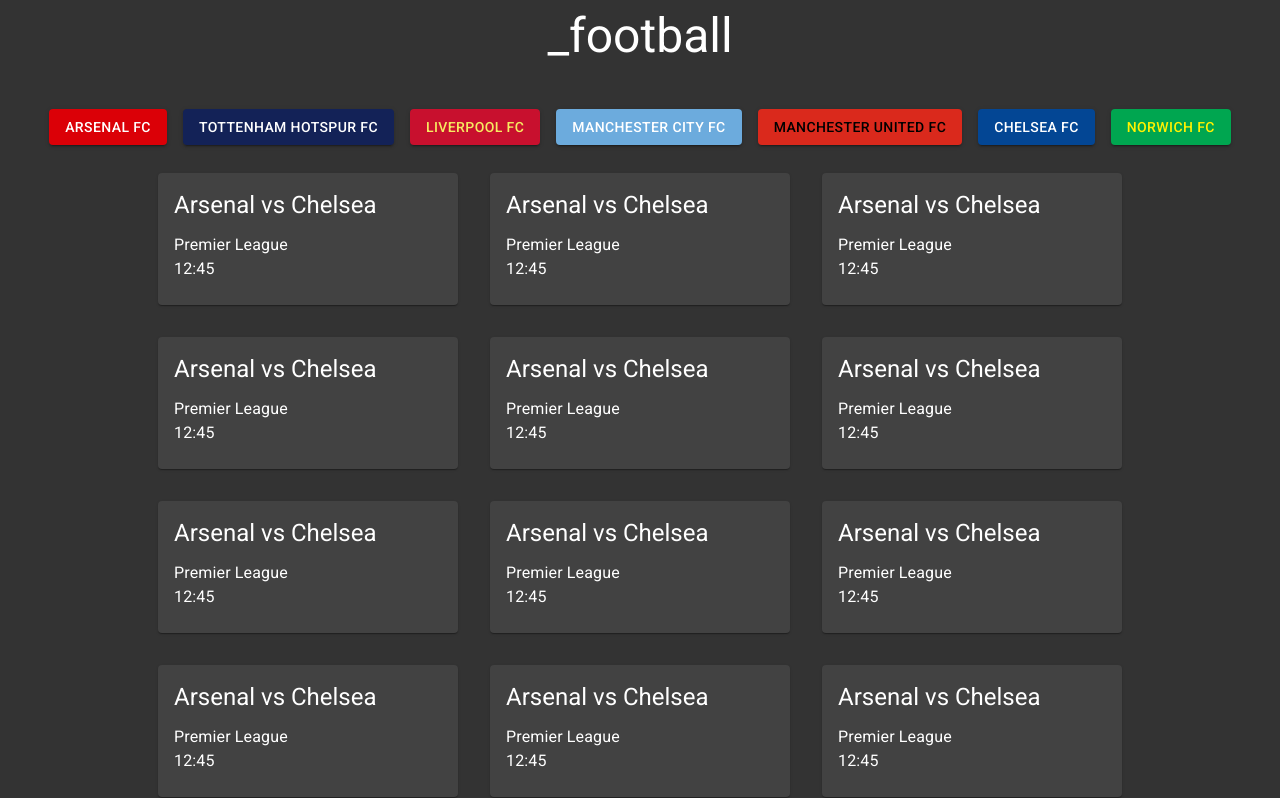
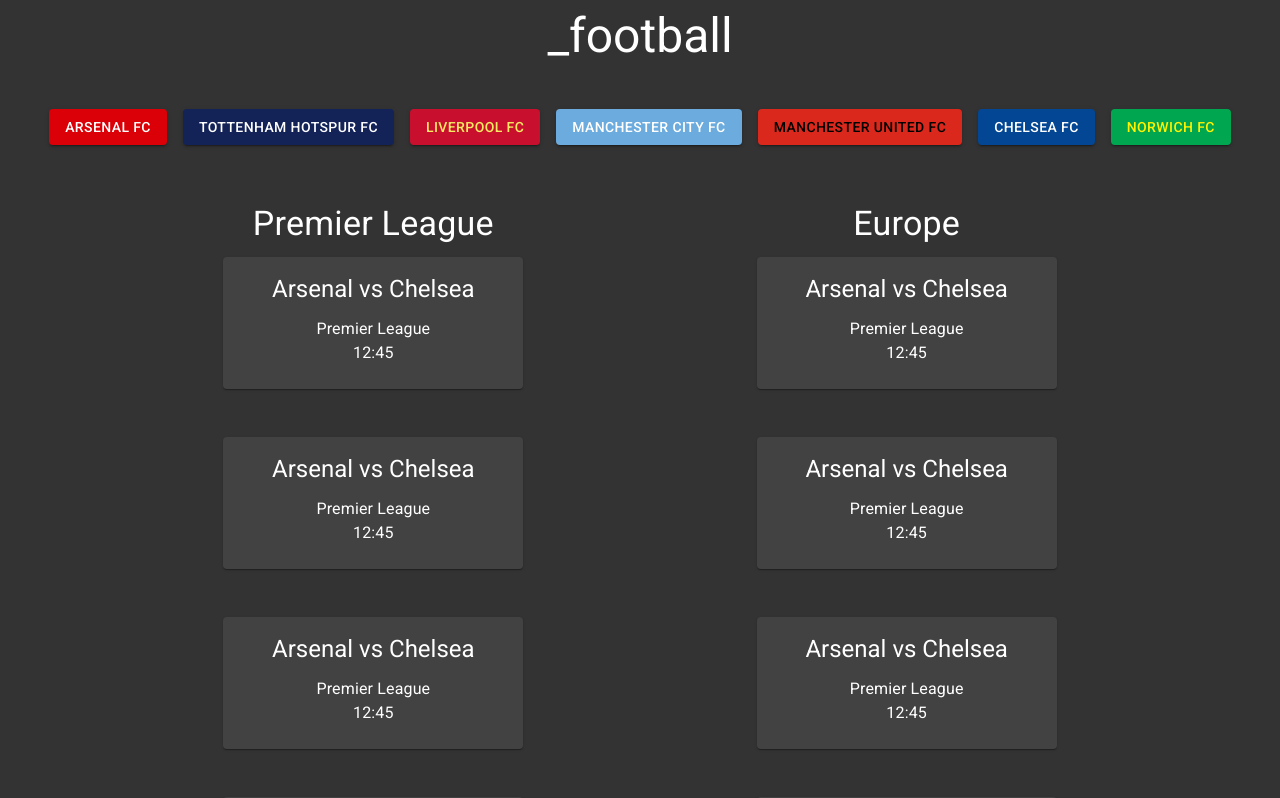
Before and after one commit to ahmed1293/_football, a React (Create React App) app: page / in a window 1280 px wide. Shown: the top 798 px of the page. Built offline with nearby package versions, Linux system fonts and the light colour scheme.

Commit message:
refactor and create 'competition' components

```diff
--- a/src/App.js
+++ b/src/App.js
@@ -3,58 +3,33 @@
 import Fixture from "./Fixture";
 import {makeStyles, Typography} from "@material-ui/core";
 import {ThemeProvider} from "@material-ui/styles";
-import TeamFilter from "./TeamFilter";
-import {
-    darkTheme,
-    arsenalTheme,
-    spursTheme,
-    liverpoolTheme,
-    cityTheme,
-    unitedTheme,
-    chelseaTheme,
-    norwichTheme
-} from "./themes";
-import {ARSENAL, CHELSEA, CITY, LIVERPOOL, NORWICH, SPURS, UNITED} from "./constants";
-
-const tileNumber = [1, 2, 3, 4, 5, 6, 7, 8, 9, 10, 11, 12, 13, 14, 15];
+import {darkTheme,} from "./themes";
+import Filters from "./Filters";
+import Competition from "./Competition";
 
 
-const useStyles = makeStyles(theme => ({
+const titleStyle = makeStyles({
     title: {
         paddingBottom: 20,
-        color: '#ffffff'
-    },
-    buttons: {
-        '& > *': {
-          margin: theme.spacing(1),
-        },
-        paddingBottom: 20
     }
-}));
+});
 
 
 function App() {
-    const classes = useStyles();
+    const classes = titleStyle();
 
     return (
       <ThemeProvider theme={darkTheme}>
           <div className="App">
-              <Typography className={classes.title} variant="h3" align="center" gutterBottom>
+              <Typography className={classes.title} variant="h3" align="center" color="primary" gutterBottom>
                   _football
               </Typography>
 
-              <div className={classes.buttons} align="center">
-                <TeamFilter theme={arsenalTheme} team={ARSENAL}/>
-                <TeamFilter theme={spursTheme} team={SPURS}/>
-                <TeamFilter theme={liverpoolTheme} team={LIVERPOOL}/>
-                <TeamFilter theme={cityTheme} team={CITY}/>
-                <TeamFilter theme={unitedTheme} team={UNITED}/>
-                <TeamFilter theme={chelseaTheme} team={CHELSEA}/>
-                <TeamFilter theme={norwichTheme} team={NORWICH}/>
-              </div>
+              <Filters/>
 
-              <Grid container direction="row" justify="center" alignItems="center" spacing={4}>
-                  {tileNumber.map(fixture => <Grid item key={fixture}><Fixture/></Grid>)}
+              <Grid container direction="row" justify="center" alignItems="center" spacing={2}>
+                  <Competition titleTheme={classes.title} name="Premier League"/>
+                  <Competition titleTheme={classes.title} name="Europe"/>
               </Grid>
           </div>
       </ThemeProvider>
--- /dev/null
+++ b/src/Competition.js
@@ -0,0 +1,26 @@
+import React, {Component} from "react";
+import {Typography} from "@material-ui/core";
+import Grid from "@material-ui/core/Grid";
+import Fixture from "./Fixture";
+
+
+const tileNumber = [1, 2, 3, 4, 5, 6, 7, 8, 9, 10, 11, 12, 13, 14, 15];
+
+class Competition extends Component {
+
+    render() {
+        return <Grid item xs={5}>
+            <div align="center">
+                <Typography variant="h4" color="primary" gutterBottom>
+                    {this.props.name}
+                </Typography>
+
+                <Grid container direction="row" justify="center" alignItems="center" spacing={6}>
+                    {tileNumber.map(fixture => <Grid item><Fixture key={fixture}/></Grid>)}
+                </Grid>
+            </div>
+        </Grid>
+    }
+}
+
+export default Competition;
--- /dev/null
+++ b/src/Filters.js
@@ -0,0 +1,60 @@
+import Button from "@material-ui/core/Button";
+import React, {Component} from "react";
+import {ThemeProvider} from "@material-ui/styles";
+import {arsenalTheme, chelseaTheme, cityTheme, liverpoolTheme, norwichTheme, spursTheme, unitedTheme} from "./themes";
+import {ARSENAL, CHELSEA, CITY, LIVERPOOL, NORWICH, SPURS, UNITED} from "./constants";
+import {makeStyles} from "@material-ui/core";
+
+
+const useStyles = makeStyles(theme => ({
+    buttons: {
+        '& > *': {
+          margin: theme.spacing(1),
+        },
+        paddingBottom: 50
+    }
+}));
+
+
+function Filters() {
+    const classes = useStyles();
+
+    return (
+        <div className={classes.buttons} align="center">
+            <TeamFilter theme={arsenalTheme} team={ARSENAL}/>
+            <TeamFilter theme={spursTheme} team={SPURS}/>
+            <TeamFilter theme={liverpoolTheme} team={LIVERPOOL}/>
+            <TeamFilter theme={cityTheme} team={CITY}/>
+            <TeamFilter theme={unitedTheme} team={UNITED}/>
+            <TeamFilter theme={chelseaTheme} team={CHELSEA}/>
+            <TeamFilter theme={norwichTheme} team={NORWICH}/>
+        </div>
+    )
+}
+
+
+class TeamFilter extends Component {
+
+    constructor(props) {
+        super(props);
+        this.handleClick = this.handleClick.bind(this);
+        this.state = {
+            selected: true
+        }
+    }
+
+    handleClick() {
+        const selected = this.state.selected;
+        this.setState({selected: !selected});
+    }
+
+    render() {
+        return <ThemeProvider theme={this.props.theme}>
+            <Button variant="contained" color={this.state.selected ? "primary":""} onClick={this.handleClick}>
+                {this.props.team}
+            </Button>
+        </ThemeProvider>
+    }
+}
+
+export default Filters;
--- a/src/TeamFilter.js
+++ /dev/null
@@ -1,30 +0,0 @@
-import Button from "@material-ui/core/Button";
-import React, {Component} from "react";
-import {ThemeProvider} from "@material-ui/styles";
-
-
-class TeamFilter extends Component {
-
-    constructor(props) {
-        super(props);
-        this.handleClick = this.handleClick.bind(this);
-        this.state = {
-            selected: true
-        }
-    }
-
-    handleClick() {
-        const selected = this.state.selected;
-        this.setState({selected: !selected});
-    }
-
-    render() {
-        return <ThemeProvider theme={this.props.theme}>
-            <Button variant="contained" color={this.state.selected ? "primary":""} onClick={this.handleClick}>
-                {this.props.team}
-            </Button>
-        </ThemeProvider>
-    }
-}
-
-export default TeamFilter;
--- a/src/themes.js
+++ b/src/themes.js
@@ -6,9 +6,11 @@
     palette: {
         type: 'dark',
         primary: {
+          main: '#ffffff',
+        },
+        secondary: {
           main: '#880e4f',
         },
-        secondary: blue
     }
 });
 
```
